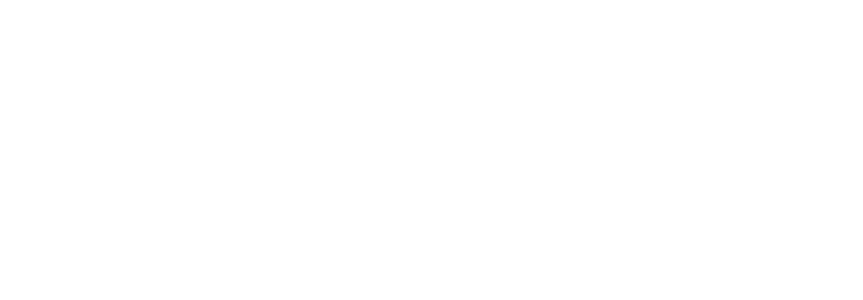
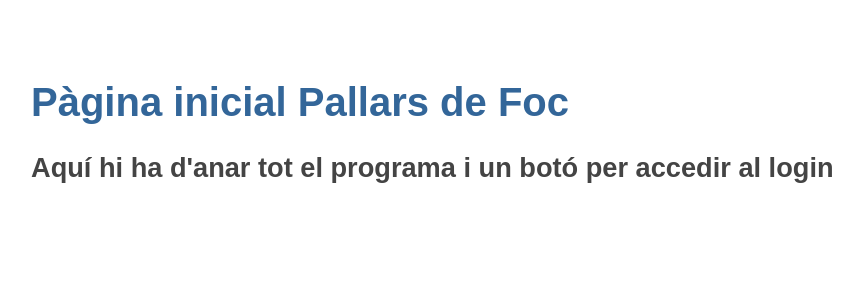
Before and after one commit to Rogercapcas/Pallars-De-Foc, an Angular app: page / in a window 1280 px wide. Shown: the top 300 px of the page, without its empty margins (49-912 px from the left). Built offline with nearby package versions, Linux system fonts and the light colour scheme.

Commit message:
a punt per començar el login

```diff
--- a/src/app/app-routing.module.ts
+++ b/src/app/app-routing.module.ts
@@ -2,7 +2,9 @@
 import { Routes, RouterModule} from '@angular/router';
 import {LoginPageComponent} from './components/login-page/login-page.component';
 import {UsersComponent} from './components/users/users.component';
+import {AppBaseComponent} from './components/app-base/app-base.component';
 const routes: Routes = [
+  {path : '', component: AppBaseComponent},
   {path: 'login', component: LoginPageComponent},
   {path: 'users', component: UsersComponent}
 ];
--- a/src/app/components/app-base/app-base.component.css
+++ b/src/app/components/app-base/app-base.component.css
@@ -0,0 +1,6 @@
+
+.base{
+  width: 100%;
+  height: 100%;
+  background-image: url("src/assets/images/PdFbackground.jpeg");
+}
--- a/src/app/components/app-base/app-base.component.html
+++ b/src/app/components/app-base/app-base.component.html
@@ -1 +1,3 @@
-<p>app-base works!</p>
+<h1>Pàgina inicial Pallars de Foc</h1>
+
+<div><h2> Aquí hi ha d'anar tot el programa i un botó per accedir al login</h2></div>
--- a/src/app/components/login-page/login-page.component.html
+++ b/src/app/components/login-page/login-page.component.html
@@ -1 +1 @@
-<h1><p>Benvingut a la web del Pallars de Foc</p></h1>
+<h1><p>Benvingut a la pàgina de log in del Pallars de Foc</p></h1>
--- a/src/styles.css
+++ b/src/styles.css
@@ -1,4 +1,5 @@
 /* You can add global styles to this file, and also import other style files */
+
 h1{
   color: #369;
   font-family: Arial, Helvetica, sans-serif;
```
Also changed, not shown: src/assets/images/PdFbackground.jpeg (added).
